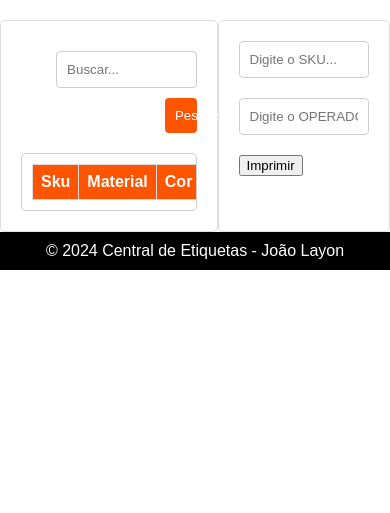
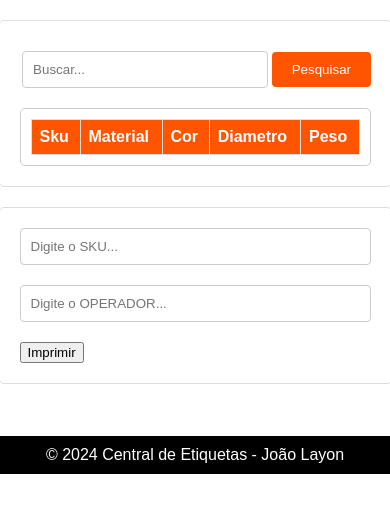
Before and after one commit to DuJao22/Etiqueta, a Flask app: page / in a window 390 px wide. Shown: the part 212-725 px from the top of the page. Run offline with Flask 2, Linux system fonts and the light colour scheme; lists and menus that the app fills with data are empty.

Commit message:
Update etiquetas_3d.html

```diff
--- a/templates/etiquetas_3d.html
+++ b/templates/etiquetas_3d.html
@@ -119,6 +119,36 @@
             padding: 10px 0;
             width: 100%;
         }
+        @media screen and (max-width: 768px) {
+            .container {
+                flex-direction: column;
+                align-items: center;
+            }
+            .card {
+                width: 90%;
+                margin-bottom: 20px;
+            }
+        }
+
+        @media screen and (max-width: 480px) {
+            .header h2 {
+                font-size: 1.5em;
+            }
+            .header img {
+                max-width: 80%;
+            }
+            .search-container input[type=text] {
+                width: 70%;
+            }
+            .search-container button {
+                width: 28%;
+            }
+        }
+
+        /* Certifique-se de que os elementos do menu estejam responsivos */
+        .menu-content {
+            width: 100%;
+        }
     </style>
 </head>
 <body>
```
